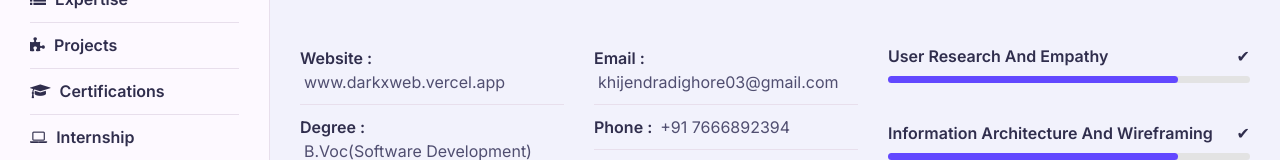
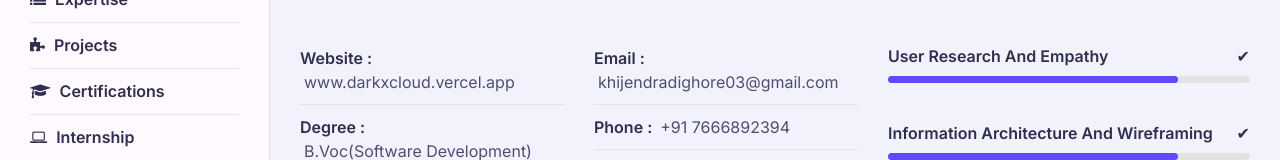
Before and after one commit to darkxweb/darkxcloud, a Next.js app: page /about in a window 1280 px wide. Shown: the part 335-495 px from the top of the page. Built offline with nearby package versions, Linux system fonts and the light colour scheme.

Commit message:
Initial Commit

```diff
--- a/src/app/about/page.tsx
+++ b/src/app/about/page.tsx
@@ -29,7 +29,7 @@ const About: NextPage = () => {
                   <div className="row">
                     <div className="info-item padd-15">
                       <p>
-                        Website : <span>www.darkxweb.vercel.app</span>
+                        Website : <span>www.darkxcloud.vercel.app</span>
                       </p>
                     </div>
                     <div className="info-item padd-15">
@@ -68,7 +68,7 @@ const About: NextPage = () => {
                         Download CV
                       </a>
                       <a
-                        href="#contact"
+                        href="/contact"
                         data-section-index={0}
                         className="btn hire-me"
                       >
@@ -187,7 +187,7 @@ const About: NextPage = () => {
                           </h6>
                           <h4 className="timeline-title">Web Developer</h4>
                           <p className="timeline-text">
-                            <strong>Company Name</strong> - Oasis Infobyte/ InternPe/ Asterisc Technocrat CodeClause<br/><strong>Skills</strong> - Web Development...&nbsp;&nbsp;&nbsp;&nbsp;<strong>Tools</strong> - VSCode
+                            <strong>Company Name</strong> - Oasis Infobyte/ InternPe/ Asterisc Technocrat CodeClause<br/><strong>Skills</strong> - Web Development...&nbsp;&nbsp;&nbsp;&nbsp;<strong><br/>Tools</strong> - VSCode
                           </p>
                         </div>
                         {/* Timeline Item end */}
```
